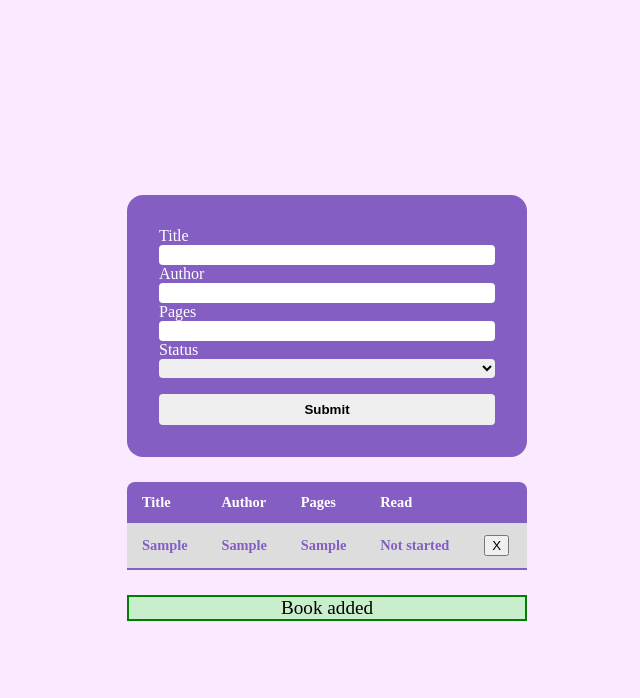
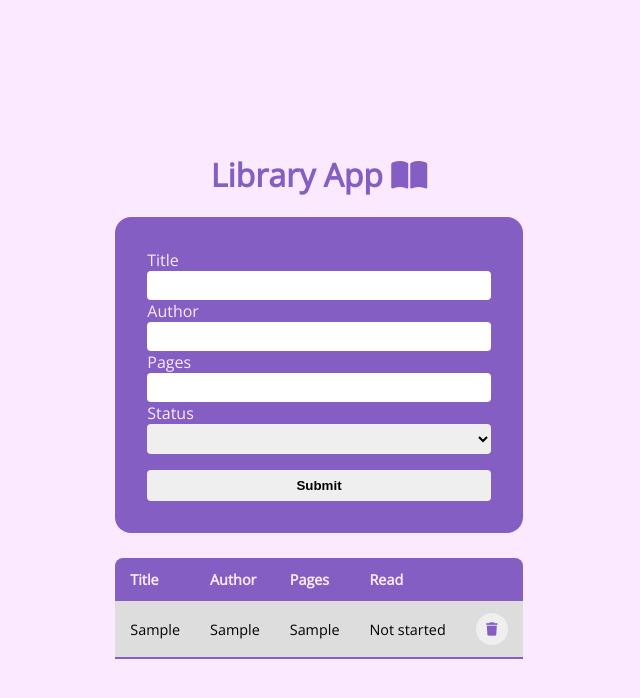
Before and after one commit to GabrielRenard/library, a plain HTML site: page index.html in a window 1280 px wide. Both pictures are taken after typing "Sample", "Sample", "Sample" into the empty fields and a click on the button "Submit". Shown: the whole page, without its empty margins (321-961 px from the left). Drawn offline with nearby package versions, Linux system fonts and the light colour scheme.

Commit message:
refactor css

```diff
--- a/assets/CSS/style.scss
+++ b/assets/CSS/style.scss
@@ -1,10 +1,15 @@
+@import url("https://fonts.googleapis.com/css2?family=Open+Sans&display=swap");
+
 *,
 *::before,
 *::after {
   box-sizing: border-box;
 }
 
-// #845EC2 #B39CD0 #FBEAFF #00C9A7
+// Variables
+$purple-light: #fbeaff;
+$purple-dark: #845ec2;
+$accent: #00c9a7;
 
 body {
   display: flex;
@@ -12,8 +17,12 @@ body {
   justify-content: center;
   align-items: center;
   height: 100vh;
-  width: 100vw;
-  background-color: #fbeaff;
+  background-color: $purple-light;
+  font-family: "Open Sans", sans-serif;
+
+  .app-title {
+    color: $purple-dark;
+  }
 }
 
 form {
@@ -21,12 +30,13 @@ form {
   flex-direction: column;
   padding: 2rem;
   border-radius: 1rem;
-  color: #fff;
-  background-color: #845ec2;
+  color: $purple-light;
+  background-color: $purple-dark;
 
   input,
   select {
-    font-size: 1rem;
+    font-size: 1.1rem;
+    padding: 0.25rem;
     border: none;
     border-radius: 0.25rem;
 
@@ -45,8 +55,8 @@ form {
     font-weight: bold;
 
     &:hover {
-      background-color: #00c9a7;
-      color: #fbeaff;
+      background-color: $accent;
+      color: $purple-light;
     }
   }
 }
@@ -60,8 +70,8 @@ table {
   border-radius: 1rem;
 
   thead > tr {
-    background-color: #845ec2;
-    color: #fff;
+    background-color: $purple-dark;
+    color: $purple-light;
     text-align: left;
     font-weight: bold;
     width: 100%;
@@ -85,26 +95,42 @@ table {
     border-bottom: 1px solid #ddd;
     background-color: #ddd;
   }
-  // #845EC2 #B39CD0 #FBEAFF #00C9A7
   tbody > tr:nth-of-type(even) {
-    background-color: #b39cd0;
-  }
-
-  tbody > tr:nth-of-type(odd) {
-    color: #845ec2;
-    font-weight: bold;
+    background-color: #fff;
   }
 
   tbody > tr:last-of-type {
-    border-bottom: 2px solid #845ec2;
+    border-bottom: 2px solid $purple-dark;
+  }
+
+  button {
+    cursor: pointer;
+    border: none;
+    display: flex;
+    justify-content: center;
+    align-items: center;
+    padding: 0.5rem;
+    border-radius: 50%;
+    width: 2rem;
+    height: 2rem;
+    transition: all 0.25s;
+
+    i {
+      color: $purple-dark;
+    }
+
+    &:hover {
+      background-color: $accent;
+      color: #fff;
+
+      i {
+        color: $purple-light;
+      }
+    }
   }
 }
 
 // Alerts
-
-// .alert {
-//   border: 1px solid black;
-// }
 
 .danger {
   background: rgba(255, 0, 0, 0.2);
--- a/assets/JS/main.js
+++ b/assets/JS/main.js
@@ -53,12 +53,12 @@ class UI {
     const row = document.createElement("tr");
 
     row.innerHTML = `
-    <td>${book.title}</td>
-    <td>${book.author}</td>
-    <td>${book.pages}</td>
-    <td>${book.isRead}</td>
-    <td><button class="delete">X</button></td>
-    `;
+      <td>${book.title}</td>
+      <td>${book.author}</td>
+      <td>${book.pages}</td>
+      <td>${book.isRead}</td>
+      <td><button class="delete"><i class="fa-solid fa-trash"></i></button></td>
+      `;
 
     list.appendChild(row);
   }
@@ -77,9 +77,9 @@ class UI {
     container.appendChild(div, form);
 
     // remove alert after 3seconds
-    setTimeout(() => {
+    const alert = setTimeout(() => {
       document.querySelector(".alert").remove();
-    }, 3000);
+    }, 2000);
   }
 
   static clearInputFields() {
--- a/index.html
+++ b/index.html
@@ -5,9 +5,16 @@
     <meta http-equiv="X-UA-Compatible" content="IE=edge" />
     <meta name="viewport" content="width=device-width, initial-scale=1.0" />
     <link rel="stylesheet" href="./assets/CSS/style.css" />
+    <script
+      src="https://kit.fontawesome.com/a296429caf.js"
+      crossorigin="anonymous"
+    ></script>
     <title>Library</title>
   </head>
   <body>
+    <h1 class="app-title">
+      Library App <span><i class="fa-solid fa-book-open"></i></span>
+    </h1>
     <div class="form-container">
       <!-- Form for capturing user input -->
       <form id="book-form">
```
Also changed, not shown: assets/CSS/style.css, 1 other file.
